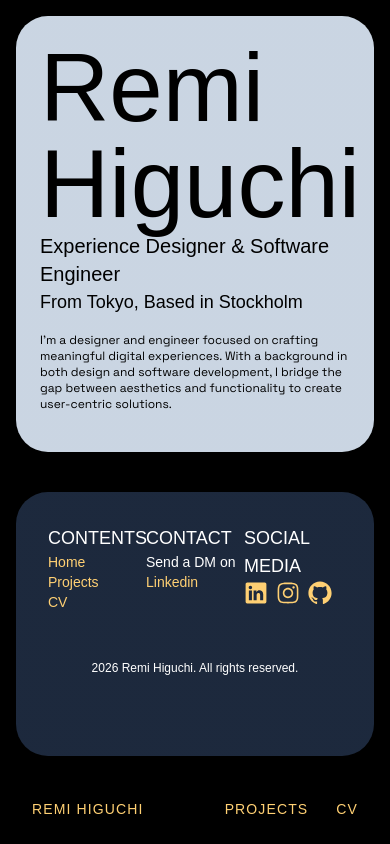
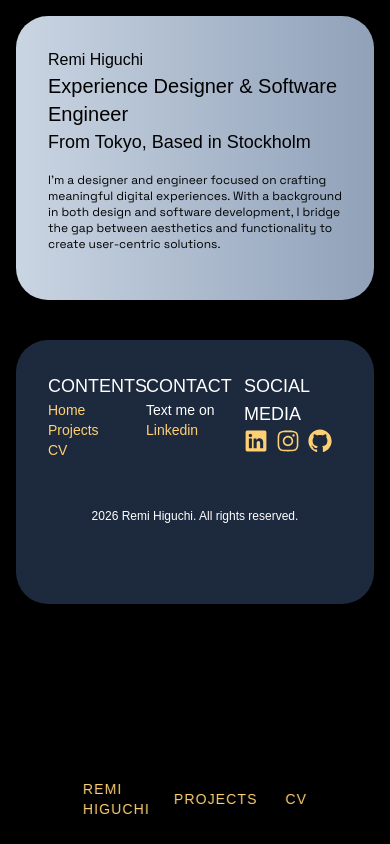
Before and after one commit to remi-h/remi-4, a Next.js app: page / in a window 390 px wide. Built offline with nearby package versions, Linux system fonts and the light colour scheme; a web font is replaced by a local one.

Commit message:
responsive

```diff
--- a/app/globals.css
+++ b/app/globals.css
@@ -29,5 +29,5 @@ a {
 
 a:hover {
   color: #ce9eff !important;
-  transition: .2s;
+  transition: .3s;
 }
--- a/app/page.tsx
+++ b/app/page.tsx
@@ -4,8 +4,8 @@ export default function Home() {
   return (
     <div className="">
       <main className="p-4">
-        <section className="bg-linear-to-r from-slate-300 to-slate-300 p-6 rounded-4xl w-full mb-2 text-black">
-          <h1 className="text-8xl font-bitcount">Remi Higuchi</h1>
+        <section className="bg-linear-to-r from-slate-300 to-slate-400 rounded-4xl w-full mb-2 text-black p-8">
+          <h1 className="font-bitcount sm:text-4xl md:text-8xl">Remi Higuchi</h1>
           <h2 className="text-xl font-bitcount">Experience Designer & Software Engineer</h2>
           <h3 className="text-lg font-bitcount">From Tokyo, Based in Stockholm</h3>
           <p className="my-4 text-xs max-w-2xl">
--- a/components/Footer.tsx
+++ b/components/Footer.tsx
@@ -16,7 +16,7 @@ export const Footer = () => {
                         <div>
                             <h4 className="uppercase text-lg">Contact</h4>
                             <p className="text-sm">
-                                Send a DM on <Link href="https://linkedin.com/in/hremi" target="_blank">Linkedin</Link>
+                                Text me on <Link href="https://linkedin.com/in/hremi" target="_blank">Linkedin</Link>
                             </p>
                         </div>
                         <div>
--- a/components/Navigatin.tsx
+++ b/components/Navigatin.tsx
@@ -2,7 +2,7 @@ import Link from "next/link";
 
 export const Navigation = () => {
     return (
-        <nav className="fixed bottom-2 left-1/2 z-50 flex -translate-x-1/2 items-center justify-between rounded-2xl border border-black/10 bg-black/50 px-4 py-2 shadow-lg backdrop-blur min-w-sm">
+        <nav className="fixed bottom-2 left-1/2 z-50 flex -translate-x-1/2 items-center justify-between rounded-2xl border border-black/10 bg-black/50 px-4 py-2 shadow-lg backdrop-blur md:min-w-sm">
             <Link className="font-bitcount relative inline-flex rounded-xl px-3 py-2 text-sm uppercase tracking-[0.08em] transition hover:bg-black/50" href="/">
                 Remi Higuchi
             </Link>
--- a/components/ProjectsTile.tsx
+++ b/components/ProjectsTile.tsx
@@ -35,7 +35,7 @@ export const ProjectsTile = async ({
 
                     const content = (
                         <div
-                            className="group relative flex h-80 w-full items-center overflow-hidden rounded-4xl"
+                            className="group relative flex h-80 w-full items-center overflow-hidden rounded-4xl border border-white/20"
                             style={
                                 cover
                                     ? {
@@ -46,7 +46,7 @@ export const ProjectsTile = async ({
                                     : undefined
                             }
                         >
-                            <div className="absolute inset-0 bg-black/30 transition group-hover:bg-black/50" />
+                            <div className="absolute inset-0 bg-black/30 duration-300 group-hover:bg-black/50" />
                             <div className="relative z-10 p-4 text-left">
                                 <h4 className="text-xl font-bitcount uppercase">
                                     {project.fields.title}
```
